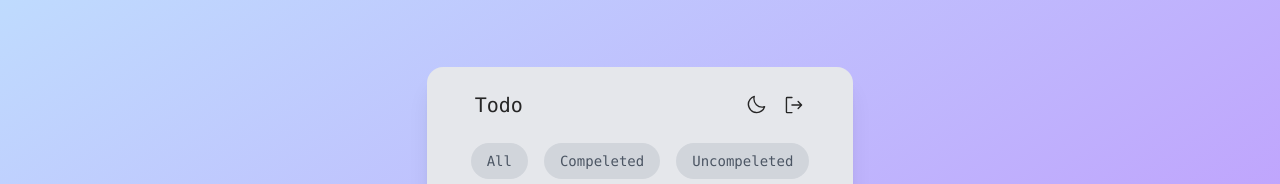
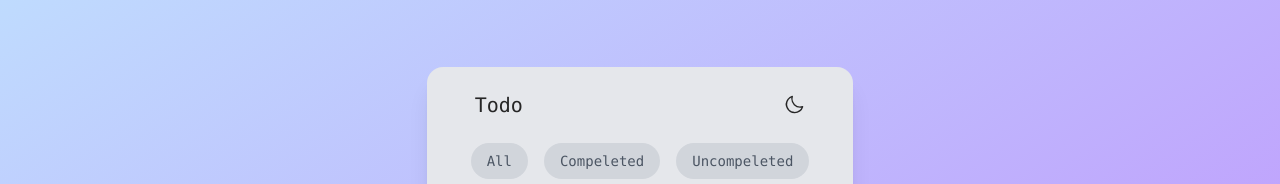
Before and after one commit to erfan-amani/todo-next, a Next.js app: page / in a window 1280 px wide. Shown: the top 184 px of the page. Built offline with nearby package versions, Linux system fonts and the light colour scheme; no server answers; the database is empty.

Commit message:
not show signout button when user not auth

```diff
--- a/src/app/components/Header.jsx
+++ b/src/app/components/Header.jsx
@@ -1,12 +1,14 @@
 "use client";
 
-import { signOut } from "next-auth/react";
+import { signOut, useSession } from "next-auth/react";
 import Link from "next/link";
 import React from "react";
 import SignOut from "./Icons/SignOut";
 import ThemeToggle from "./ThemeToggle";
 
 const Header = () => {
+  const session = useSession();
+
   const signOutHandler = async () => {
     signOut();
   };
@@ -22,9 +24,11 @@ const Header = () => {
       <div className="flex items-center gap-4 fill-neutral-800 dark:fill-neutral-50">
         <ThemeToggle />
 
-        <button onClick={signOutHandler}>
-          <SignOut className="fill-inherit" />
-        </button>
+        {session.status === "authenticated" && (
+          <button onClick={signOutHandler}>
+            <SignOut className="fill-inherit" />
+          </button>
+        )}
       </div>
     </div>
   );
```
